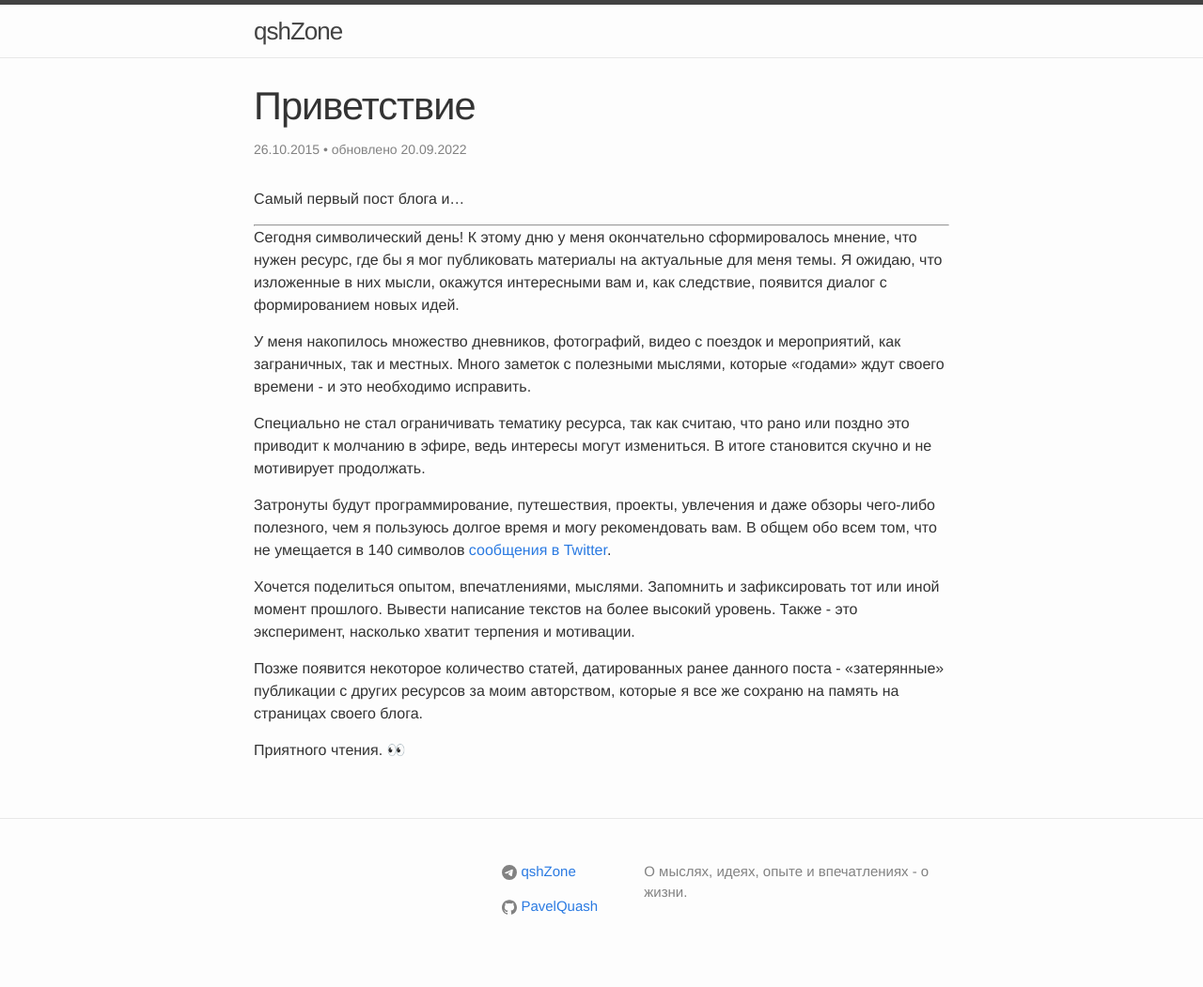
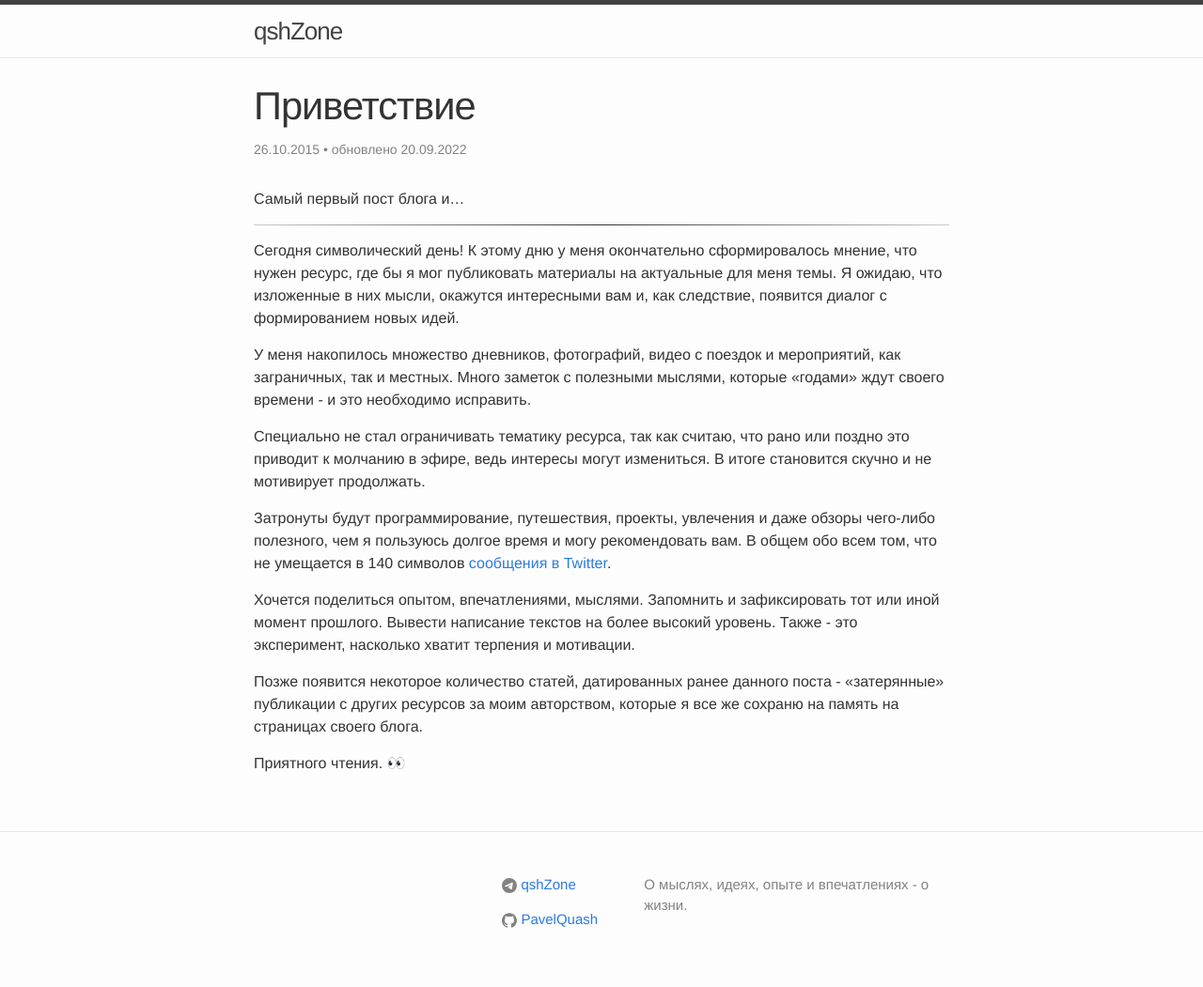
Before and after one commit to qshZone/qshzone.github.io, a Jekyll site: the page built from _posts/2015-10-26-hello-world.md, in a window 1280 px wide. Shown: the whole page at 94% size. Built offline with Jekyll 4.4.1, drawn with Linux system fonts in a browser that asks for light colours.

Commit message:
Задизайнил hr в статьях

```diff
--- a/_sass/_base.scss
+++ b/_sass/_base.scss
@@ -2,8 +2,8 @@
  * Reset some basic elements
  */
 body, h1, h2, h3, h4, h5, h6,
-p, blockquote, pre, hr,
-dl, dd, ol, ul, figure {
+p, blockquote, pre, dl, dd,
+ol, ul, figure {
     margin: 0;
     padding: 0;
 }
@@ -29,10 +29,17 @@
  * Set `margin-bottom` to maintain vertical rhythm
  */
 h1, h2, h3, h4, h5, h6,
-p, blockquote, pre,
+p, blockquote, pre, hr,
 ul, ol, dl, figure,
 %vertical-rhythm {
     margin-bottom: $spacing-unit / 2;
+}
+
+hr {
+    border: 0;
+    height: 1px;
+    background: #333;
+    background-image: linear-gradient(to right, #ccc, #333, #ccc);
 }
 
 
--- a/css/main.scss
+++ b/css/main.scss
@@ -25,8 +25,6 @@
 $on-palm:          600px;
 $on-laptop:        800px;
 
-
-
 // Using media queries with like this:
 // @include media-query($on-palm) {
 //     .wrapper {
```
